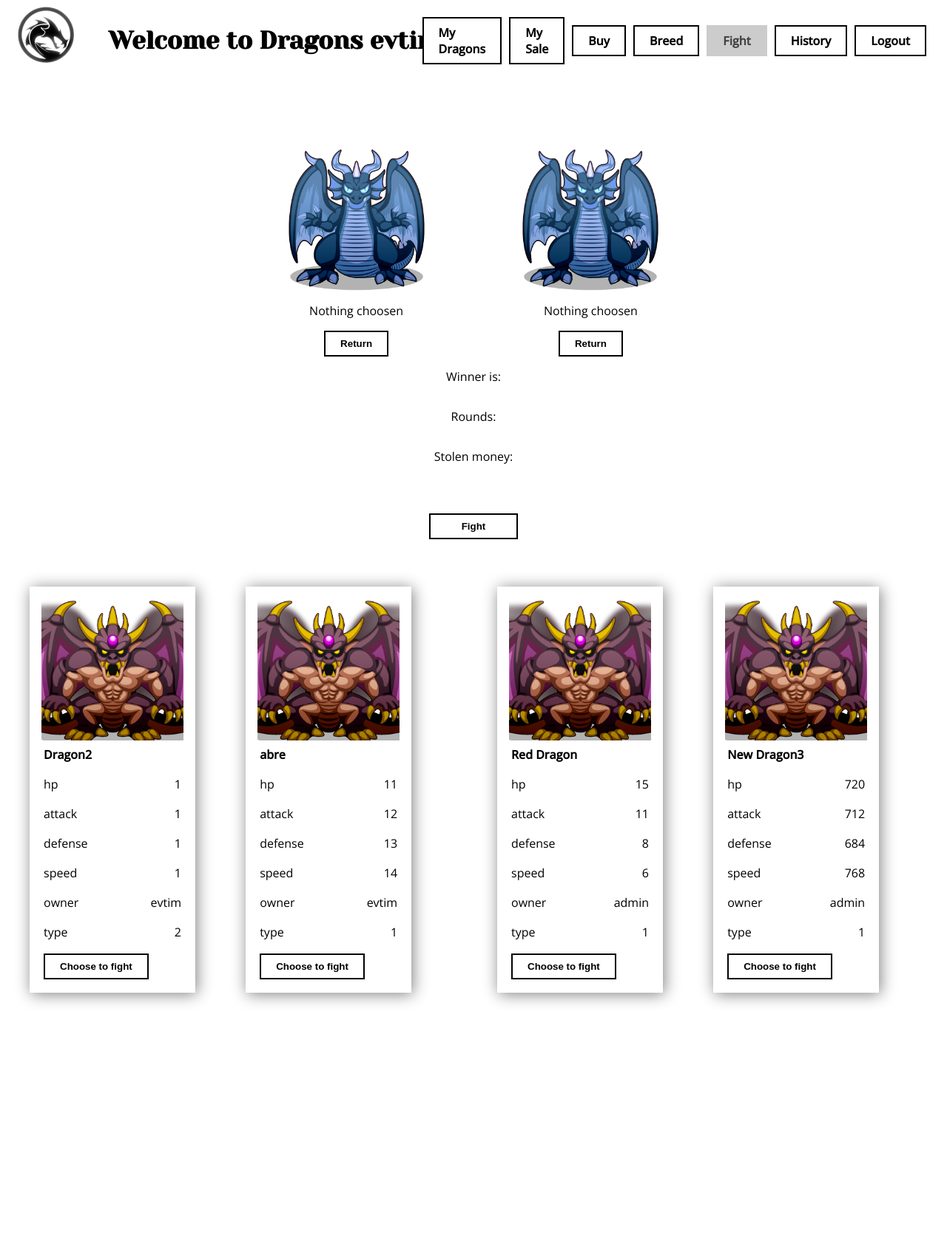
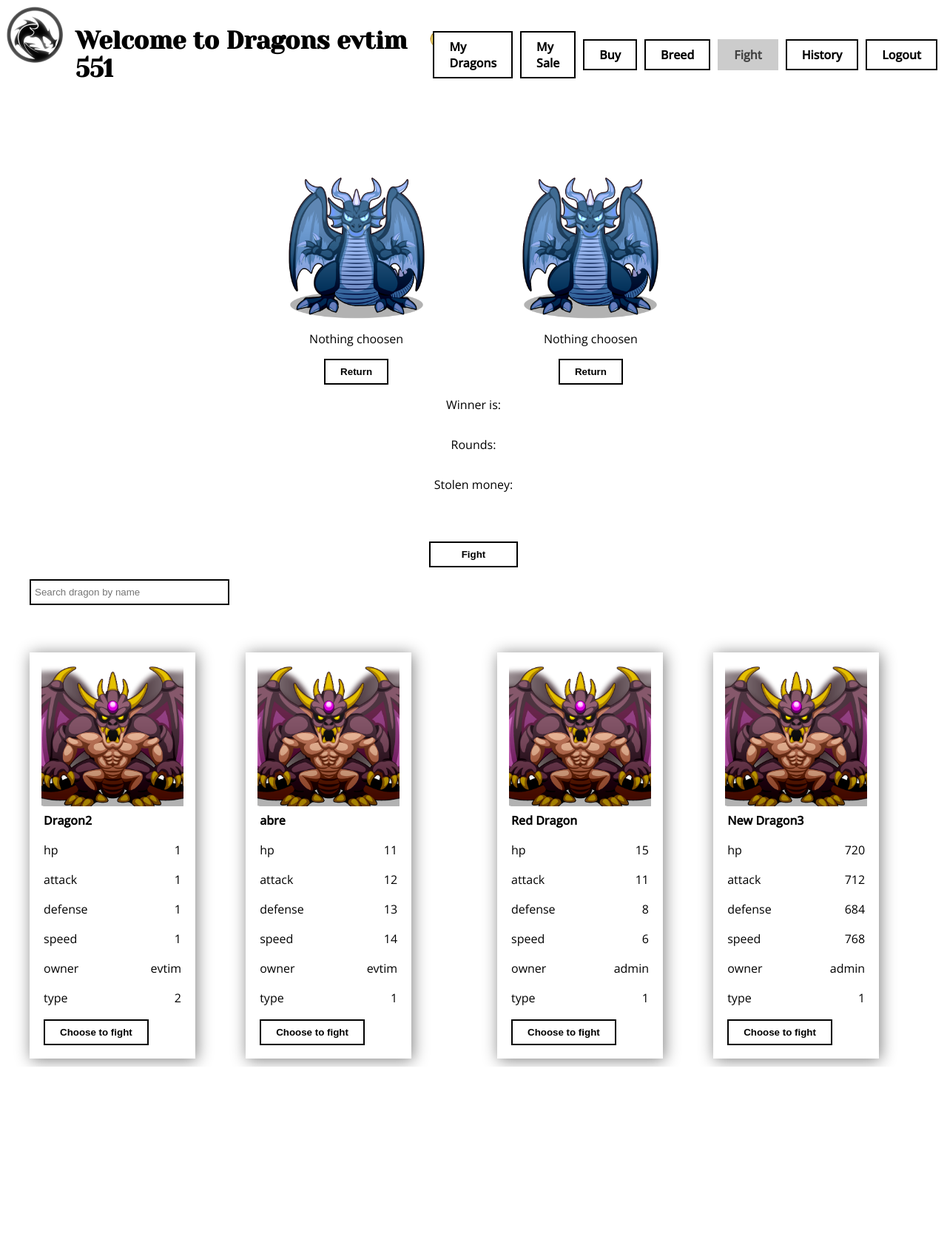
Before and after one commit to EvtimIvanov/Python-FMI-2022, a Django app: page /fight in a window 1280 px wide. Shown: the top 1702 px of the page at 74% size. Run offline with Django 4.2, Linux system fonts and the light colour scheme; a user stored in the database is signed in; data comes from the database, SQL or seed files in the repository; both versions use the stored data as it was after the commit; parts of the project's set-up code (start-up, migrations or seed data) failed here and were passed over; some libraries are stand-ins or nearby versions.

Commit message:
added some functionality

```diff
--- a/gui/models.py
+++ b/gui/models.py
@@ -4,7 +4,7 @@ from django.contrib.auth.models import User, AbstractUser
 
 # Create your models here.
 class Dragon(models.Model):
-    name = models.CharField(max_length=80)
+    name = models.CharField(max_length=80, unique=True)
     hp = models.IntegerField(default=1)
     attack = models.IntegerField(default=1)
     defense = models.IntegerField(default=1)
--- a/gui/static/generic.css
+++ b/gui/static/generic.css
@@ -164,3 +164,41 @@ tbody{
     display:flex;
     flex-direction: column;
 }
+
+.coin-image {
+    width: 29px;
+    height:26px;
+    margin-left:1rem;
+}
+
+#search-dragons{
+    margin-top:1rem;
+    margin-left:2rem;
+    width: 16rem;
+}
+
+#dragon-info{
+    width: 60rem;
+    height: 30rem;
+    display: flex;
+}
+
+#dragon-info-container{
+    display:flex;
+    justify-content: center;
+}
+
+#dragon-stats{
+    margin:2rem;
+}
+
+#dragon-stats tr {
+    display:flex;
+    height:4rem;
+    font-size:1.5rem;
+}
+
+.coin-image-upgrade{
+    width: 28px;
+    height: 15px;
+}
--- a/gui/static/generic.js
+++ b/gui/static/generic.js
@@ -136,4 +136,40 @@ $(document).ready(function(){
 
         }
     })
+
+    $('#search-dragons').bind('input', function(event){
+        let dragons = document.getElementsByClassName('dragon');
+        let dragonToSearch = event.target.value.toLocaleLowerCase();
+        let numberOfDragons = dragons.length;
+        for(var i = 0; i < numberOfDragons; i++) {
+            let nameOfDragon = dragons[i].getAttribute("name").toLocaleLowerCase()
+            if(!nameOfDragon.includes(dragonToSearch)) {
+                console.log("here")
+                dragons[i].style.display = "none";
+            } else {
+                console.log("there")
+                dragons[i].style.display = null;
+            }
+        }
+
+    })
+
+    $('.upgrade-stats').bind('click',function(event){
+        let dragonId = document.getElementById('dragon-info').getAttribute('data-id')
+        let statsName = event.target.getAttribute('stats')
+        console.log(event.target.getAttribute('stats'))
+        console.log(dragonId)
+        event.preventDefault()
+        var payload = {'csrfmiddlewaretoken': $('[name=csrfmiddlewaretoken]').val(),
+            'dragonId': dragonId, 'stats': statsName}
+
+        $.post(`update_stats`, payload, function(data){
+            if(data['status']=='updated') {
+                console.log("blabalba")
+                window.location.reload();
+            }
+        })
+
+
+    })
 });
--- a/gui/static/my-dragons.css
+++ b/gui/static/my-dragons.css
@@ -121,13 +121,13 @@ input {
     overflow: auto;
     margin-top:2rem;
     width:94rem;
-    height:38rem;
+    height:36rem;
 }
 #my-dragons{
     overflow: auto;
     margin-top:2rem;
     width:47rem;
-    height:38rem;
+    height:37rem;
 }
 
 #all-dragons{
--- a/gui/templates/fight.html
+++ b/gui/templates/fight.html
@@ -4,8 +4,10 @@
 <div class="container">
     <nav>
         <img class="title-image" src="{% static 'images/logo.png' %}">
-        <h1 class="title header">Welcome to Dragons {{user}} {{player.money}}</h1>
-
+        <h1 class="title header">Welcome to Dragons {{user}}
+            <img class="coin-image" src="{% static 'images/coin.png' %}">
+            {{player.money}}
+        </h1>
         <div class="nav-end">
             <a class="button" href="/">My Dragons</a>
             <a class="button" href="/my_sale">My Sale</a>
@@ -42,16 +44,21 @@
             <button id="submit-fight" class="button button-center add-top-margin">Fight</button>
         </form>
     </div>
+    <input type="text" id="search-dragons" placeholder="Search dragon by name">
     <div id='all-dragons'>
 
         <div id="my-dragons">
 
             {% for dragon in my_dragons %}
-            <div data-id="{{dragon.pk}}" class="dragon">
+            <div data-id="{{dragon.pk}}" name="{{dragon.name}}" class="dragon">
                 <img class="dragon-image" src="{% static 'images/1.png' %}">
                 <table>
                     <tr>
-                        <th id="{{dragon.pk}}">{{dragon.name}}</th>
+                        <th id="{{dragon.pk}}">
+                            <a href="/dragon/{{dragon.pk}}">
+                                {{dragon.name}}
+                            </a>
+                        </th>
                     </tr>
                     <tr>
                         <td>hp</td>
@@ -90,11 +97,15 @@
         </div>
         <div id="my-dragons">
             {% for dragon in other_dragons %}
-            <div data-id="{{dragon.pk}}" class="dragon">
+            <div data-id="{{dragon.pk}}" name="{{dragon.name}}" class="dragon">
                 <img class="dragon-image" src="{% static 'images/1.png' %}">
                 <table>
                     <tr>
-                        <th id="{{dragon.pk}}">{{dragon.name}}</th>
+                        <th id="{{dragon.pk}}">
+                            <a href="/dragon/{{dragon.pk}}">
+                                {{dragon.name}}
+                            </a>
+                        </th>
                     </tr>
                     <tr>
                         <td>hp</td>
--- a/gui/templates/history.html
+++ b/gui/templates/history.html
@@ -4,8 +4,10 @@
 <div class="container">
     <nav>
         <img class="title-image" src="{% static 'images/logo.png' %}">
-        <h1 class="title header">Welcome to Dragons {{user}}</h1>
-
+        <h1 class="title header">Welcome to Dragons {{user}}
+            <img class="coin-image" src="{% static 'images/coin.png' %}">
+            {{player.money}}
+        </h1>
         <div class="nav-end">
             <a class="button" href="/">My Dragons</a>
             <a class="button" href="/my_sale">My Sale</a>
--- a/gui/urls.py
+++ b/gui/urls.py
@@ -16,5 +16,7 @@ urlpatterns = [
     path('breed_dragons', views.breed_dragons),
     path('fight', views.fight_view),
     path('fight_dragons', views.fight),
-    path('history', views.history)
+    path('history', views.history),
+    path('dragon/<int:dragonId>', views.dragon_info),
+    path('dragon/update_stats', views.upgrade_stats)
 ]
--- a/gui/views.py
+++ b/gui/views.py
@@ -12,7 +12,8 @@ from .models import Dragon, Fight, Player
 def index(request):
     """Welcome page."""
     context = {
-        'dragons': Dragon.objects.filter(owner=request.user)
+        'dragons': Dragon.objects.filter(owner=request.user),
+        'player': Player.objects.get(user=request.user)
     }
     return render(request, 'index.html', context)
 
@@ -20,7 +21,8 @@ def index(request):
 def my_sale(request):
     """My sale page"""
     context = {
-        'dragons': Dragon.objects.filter(owner=request.user)
+        'dragons': Dragon.objects.filter(owner=request.user),
+        'player': Player.objects.get(user=request.user)
     }
     return render(request, 'my_sale.html', context)
 
@@ -72,7 +74,8 @@ def buy_dragon(request, dragonId):
 def breed(request):
     """Breeding page"""
     context = {
-        'dragons': Dragon.objects.filter(owner=request.user)
+        'dragons': Dragon.objects.filter(owner=request.user),
+        'player': Player.objects.get(user=request.user)
     }
     return render(request, 'breed.html', context)
 
@@ -139,7 +142,8 @@ def fight_view(request):
             other_dragons.append(dragon)
     context = {
         'my_dragons': Dragon.objects.filter(owner=request.user),
-        'other_dragons': other_dragons
+        'other_dragons': other_dragons,
+        'player': Player.objects.get(user=request.user)
     }
     return render(request, 'fight.html', context)
 
@@ -247,7 +251,8 @@ def history(request):
     """History page"""
     fights_history = Fight.objects.filter(dragon_winner_owner=request.user) | Fight.objects.filter(dragon_loser_owner=request.user)
     context = {
-        'fights': fights_history
+        'fights': fights_history,
+        'player': Player.objects.get(user=request.user)
     }
     return render(request, 'history.html', context)
 
@@ -267,3 +272,46 @@ def register(request):
         'form': form
     }
     return render(request, 'registration/register.html', context)
+
+@login_required(login_url='/login')
+def dragon_info(request, dragonId):
+    """Dragon info page"""
+    context = {
+        'dragon': Dragon.objects.get(pk=dragonId),
+        'player': Player.objects.get(user=request.user)
+    }
+    return render(request, 'dragon_info.html', context)
+
+@login_required(login_url='/login')
+def upgrade_stats(request):
+    """Upgrade dragon stats"""
+    try:
+        id = request.POST['dragonId']
+        stats = request.POST['stats']
+    except KeyError:
+        return HttpResponseNotFound('There was problem with the request. Missing parameter id or stats')
+
+    VALID_STATS = ['hp', 'attack', 'defense', 'speed']
+
+    if stats not in VALID_STATS:
+        return JsonResponse({'error': 'The stats that was given is invalid'})
+
+    dragon = Dragon.objects.get(pk=id)
+    player = Player.objects.get(user=request.user)
+
+    if player.money < 10:
+        return JsonResponse({'error': 'Not enough money'})
+
+    old_stats = getattr(dragon, stats)
+
+    if old_stats*1.2 - old_stats < 1:
+        old_stats +=2
+    else:
+        old_stats*=1.2
+    setattr(dragon, stats, old_stats*1.2)
+    dragon.save()
+
+    player.money -= 10
+    player.save()
+
+    return JsonResponse({'status': 'updated'})
```
Also changed, not shown: gui/templates/breed.html (+13 -5 lines), gui/templates/dragon_info.html (added, +87 -0 lines), gui/templates/index.html (+11 -5 lines), gui/templates/market.html (+13 -5 lines), gui/templates/my_sale.html (+14 -6 lines), gui/tests.py (+26 -15 lines), db.sqlite3, gui/migrations/0007_alter_dragon_name.py (added), gui/static/images/coin.png (added).
